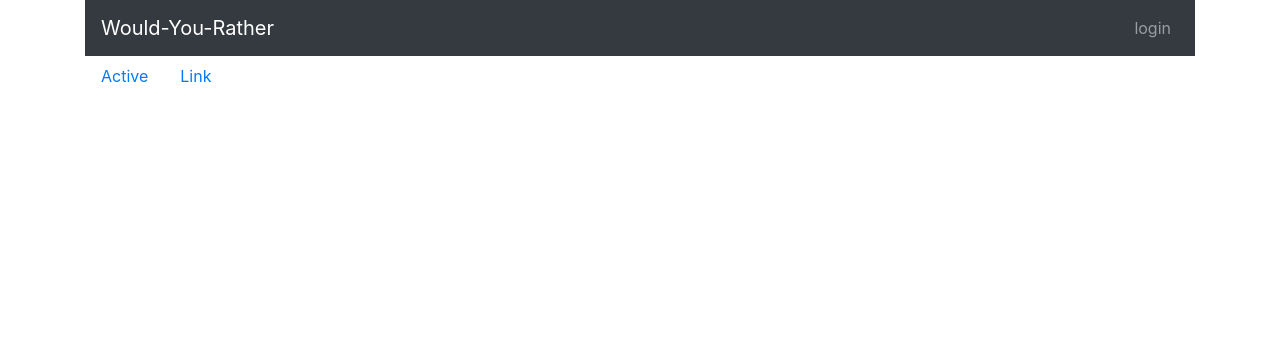
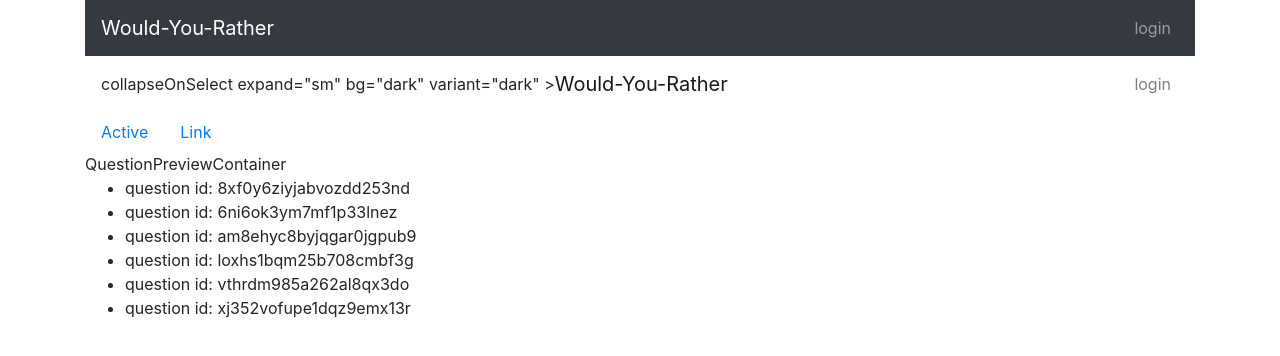
Before and after one commit to lacra-oloeriu/lacra-would-you-rather, a React (Create React App) app: page / in a window 1280 px wide. Shown: the top 356 px of the page. Built offline with nearby package versions, Linux system fonts and the light colour scheme.

Commit message:
Create wuestion components and list question id in the questionPreviev Container

```diff
--- a/src/components/App.js
+++ b/src/components/App.js
@@ -2,8 +2,12 @@ import React, { Component } from 'react';
 //import { BrowserRouter as Router } from 'react-router-dom';
 import { handleInitialData } from '../actions/shared';
 import { connect } from 'react-redux';
-import SingIn from './SingIn';
+//import SingIn from './SingIn';
 import { Container, Row, Col, Navbar, Nav } from 'react-bootstrap';
+import QuestionBar  from './QuestionBar'
+import QuestionNav from './QuestionNav'
+import QuestionPreviewContainer from './QuestionPreviewContainer'
+
 
 //All my components
 //App
@@ -36,10 +40,13 @@ class App extends Component {
             </Nav>
           </Navbar.Collapse>
         </Navbar>
+
+        <QuestionBar/>
+        <QuestionNav/>
         <div>
           {this.props.loading === true
             ? null
-            : <SingIn />
+            : <QuestionPreviewContainer />
           }
         </div>
       </Container>
--- /dev/null
+++ b/src/components/QuestionBar.js
@@ -0,0 +1,23 @@
+import React, { Component } from 'react'
+import { Container, Row, Col, Navbar, Nav } from 'react-bootstrap'
+
+class QuestionBar extends Component {
+    render() {
+        console.log(this.props)
+        return (
+            <Navbar>
+                collapseOnSelect expand="sm" bg="dark" variant="dark" >
+                <Navbar.Brand href="/">Would-You-Rather</Navbar.Brand>
+                <Navbar.Toggle aria-controls="responsive-navbar-nav" />
+                <Navbar.Collapse id="responsive-navbar-nav">
+                    <Nav className="mr-auto"></Nav>
+                    <Nav>
+                        <Nav.Link href="/login">login</Nav.Link>
+                    </Nav>
+                </Navbar.Collapse>
+            </Navbar>
+        )
+    }
+}
+
+export default QuestionBar
--- /dev/null
+++ b/src/components/QuestionPreviewContainer.js
@@ -0,0 +1,26 @@
+import React, { Component } from 'react'
+import { connect } from 'react-redux'
+
+class QuestionPreviewContainer extends Component {
+    render() {
+        console.log(this.props)
+        return (
+            <div>
+                QuestionPreviewContainer
+                <ul>
+                    {this.props.questionIds.map((id) => (
+                        <li>question id: {id}</li>
+                    ))}
+                </ul>
+            </div>
+        )
+    }
+}
+
+function mapStateToProps({ questions }) {
+    return {
+        questionIds: Object.keys(questions)
+    }
+}
+
+export default connect(mapStateToProps)(QuestionPreviewContainer)
--- a/src/components/SingIn.js
+++ /dev/null
@@ -1,34 +0,0 @@
-import React, { Component } from 'react';
-import { connect } from 'react-redux';
-import QuestionNav from './QuestionNav';
-import QuestionPreview from './QuestionPreview';
-
-export class SingIn extends Component {
-    render() {
-        console.log(this.props)
-        /* <div>
-        <ul>
-          {this.props.questionIds.map((id) => (
-            <li key={id}>
-              <div>QUESTION ID: {id}</div>
-            </li>
-          ))}
-        </ul>
-      </div>*/
-    return (
-        <div>
-        <QuestionNav/>
-        </div>
-      )
-    }
-  }
-
-function mapStateToProps({ questions }) {
-    return {
-        questionIds: Object.keys(questions)
-    };
-}
-
-export default connect(
-    (mapStateToProps)
-)(SingIn)
```
